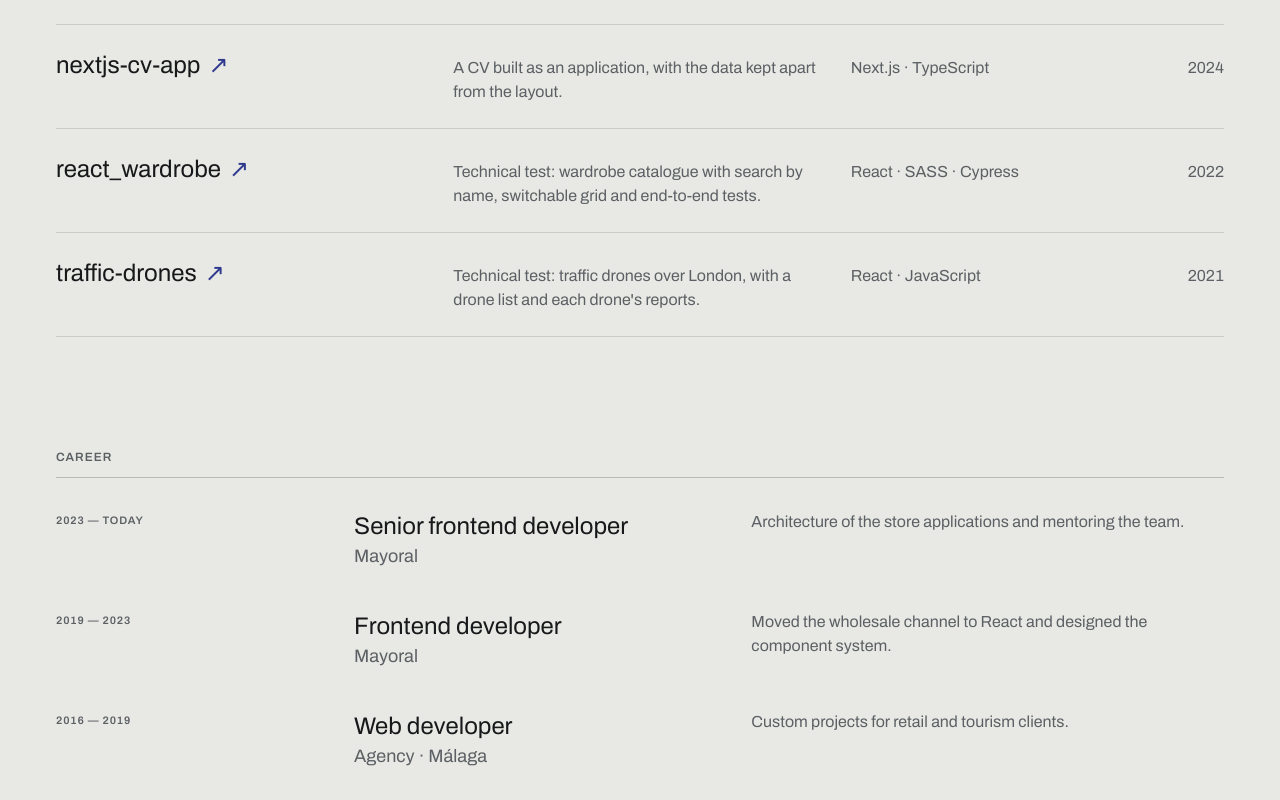
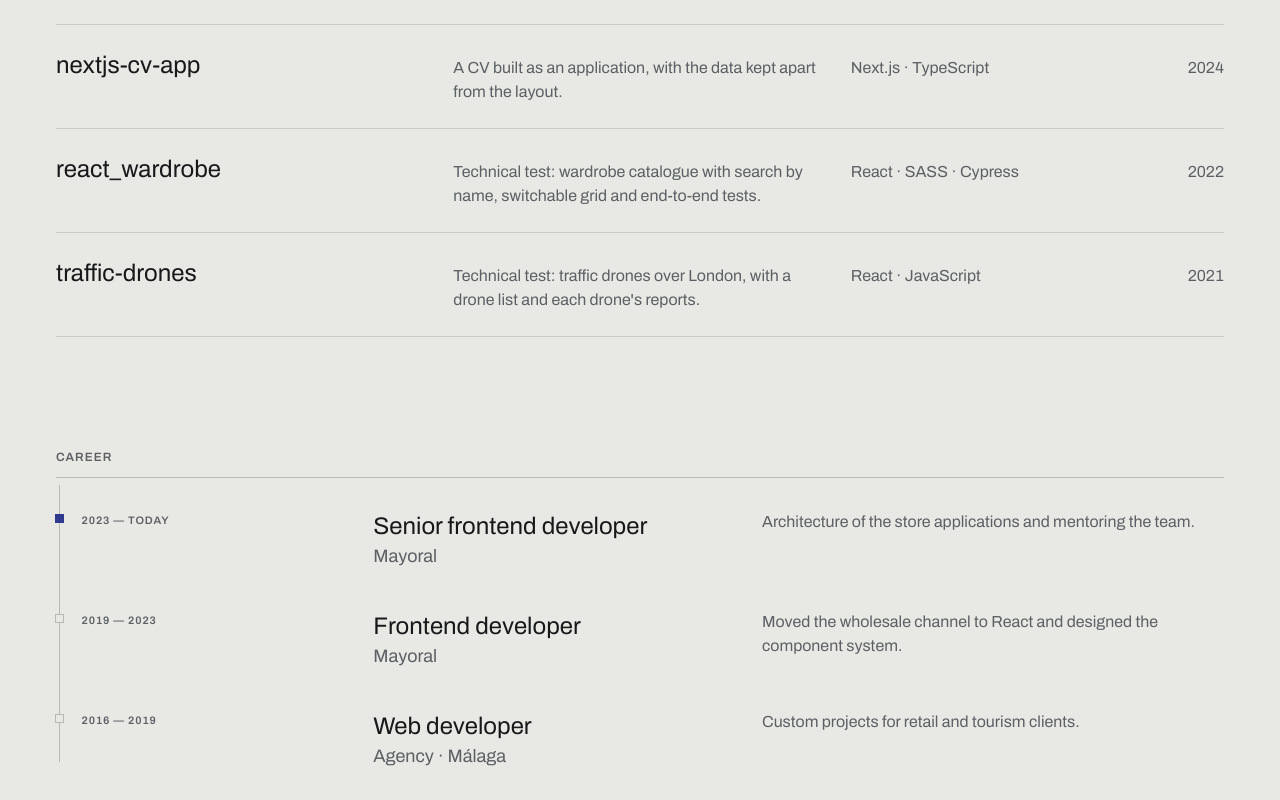
Before and after one commit to sonegs/portfolio, a Next.js app: page /en in a window 1280 px wide. Shown: the part 1020-1820 px from the top of the page. Built offline with nearby package versions, Linux system fonts and the light colour scheme; no server answers.

Commit message:
feat(page): set the career timeline and the repository rows apart

```diff
--- a/src/app/globals.css
+++ b/src/app/globals.css
@@ -106,10 +106,90 @@ body {
   animation: settle 600ms var(--ease-out) both;
 }
 
+/* Career is a timeline on a rail, so it does not read as one more ruled table. */
+.timeline {
+  position: relative;
+  padding-left: 1.6rem;
+}
+
+.timeline::before {
+  content: "";
+  position: absolute;
+  top: 0.45rem;
+  bottom: 0.45rem;
+  left: 3px;
+  width: 1px;
+  background-color: var(--color-rule);
+}
+
+.timeline > li {
+  position: relative;
+}
+
+.timeline > li::before {
+  content: "";
+  position: absolute;
+  top: 0.35rem;
+  left: -1.6rem;
+  width: 7px;
+  height: 7px;
+  background-color: var(--color-paper);
+  outline: 1px solid var(--color-rule);
+}
+
+.timeline > li[data-current="true"]::before {
+  background-color: var(--color-dye);
+  outline-color: var(--color-dye);
+}
+
+/* A repository row answers the pointer: the rule underneath it inks over in dye
+   and the arrow steps out. Both are transform/opacity only. */
+.entry::after {
+  content: "";
+  position: absolute;
+  right: 0;
+  bottom: -1px;
+  left: 0;
+  height: 1px;
+  background-color: var(--color-dye);
+  transform: scaleX(0);
+  transform-origin: left;
+  transition: transform 320ms var(--ease-out);
+}
+
+.entry:hover::after,
+.entry:focus-within::after {
+  transform: scaleX(1);
+}
+
+.arrow {
+  opacity: 0;
+  transform: translate(-4px, 2px);
+  transition:
+    opacity 200ms var(--ease-out),
+    transform 200ms var(--ease-out);
+}
+
+.entry:hover .arrow,
+.entry:focus-within .arrow {
+  opacity: 1;
+  transform: none;
+}
+
 @media (prefers-reduced-motion: reduce) {
   .rule-in,
   .settle {
     animation: none;
+  }
+
+  .entry::after,
+  .arrow {
+    transition: none;
+  }
+
+  .arrow {
+    opacity: 1;
+    transform: none;
   }
 }
 
```
